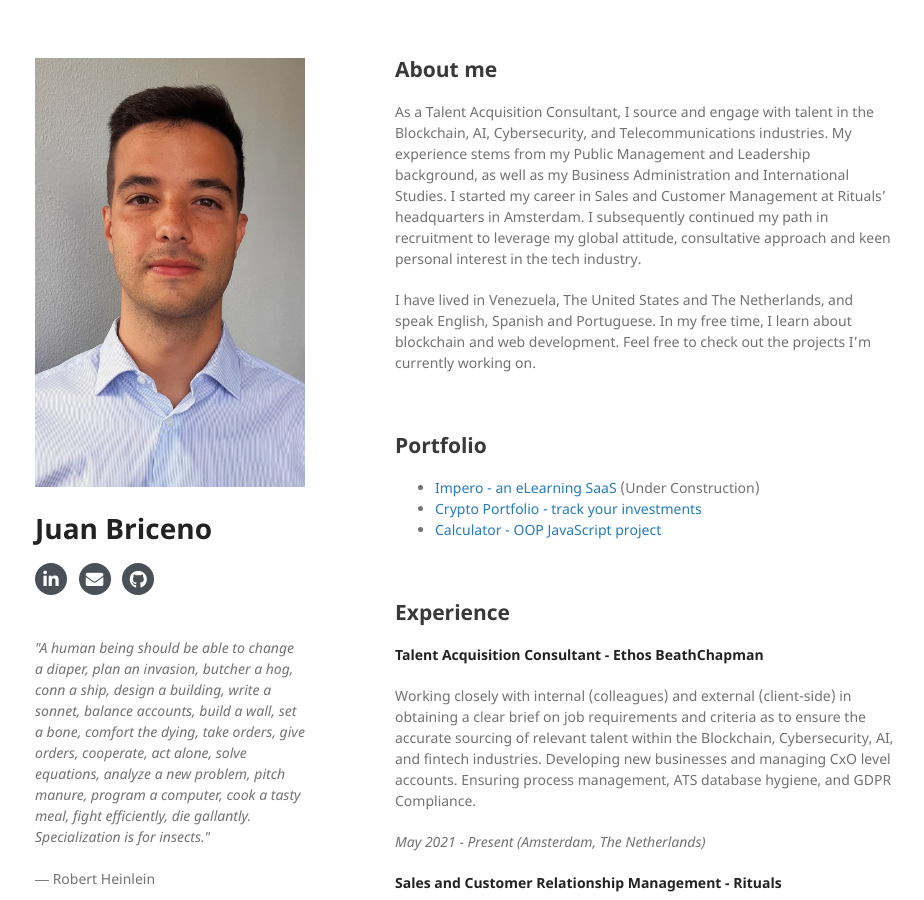
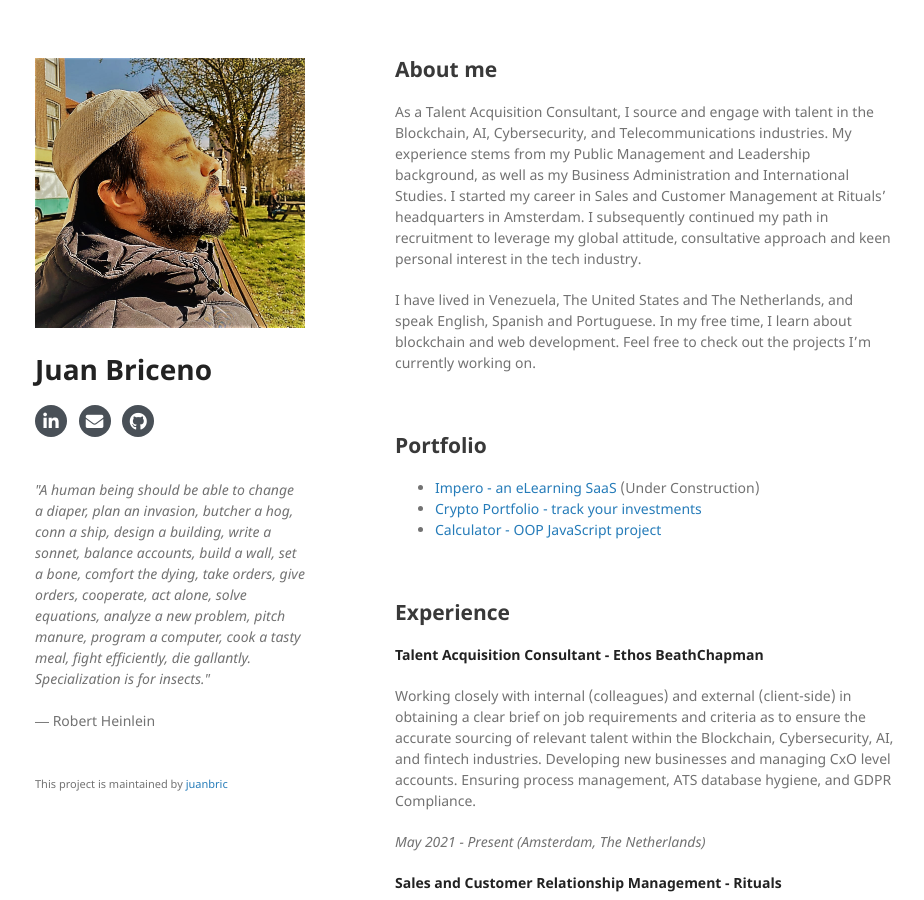
Before and after one commit to juanbric/homepage, a Jekyll site: the page built from index.md, in a window 1280 px wide and 900 px high. Shown: the whole window, without its empty margins (175-1099 px from the left). Built offline with Jekyll 4.4.1, drawn with Linux system fonts in a browser that asks for light colours; nearby versions of some CDN libraries; our own code applies the rules of GitHub Pages for plain Markdown files; a style sheet for code colours, icons or effects is not loaded.

Commit message:
Update _config.yml

```diff
--- a/_config.yml
+++ b/_config.yml
@@ -1,5 +1,5 @@
 title: Juan Briceno
-logo: /assets/img/20211128_120037 (10).jpg
+logo: /assets/img/15na2o (2).jpg
 round-logo: true
 position:
 linkedin: https://www.linkedin.com/in/juanpablobriceno/
```
